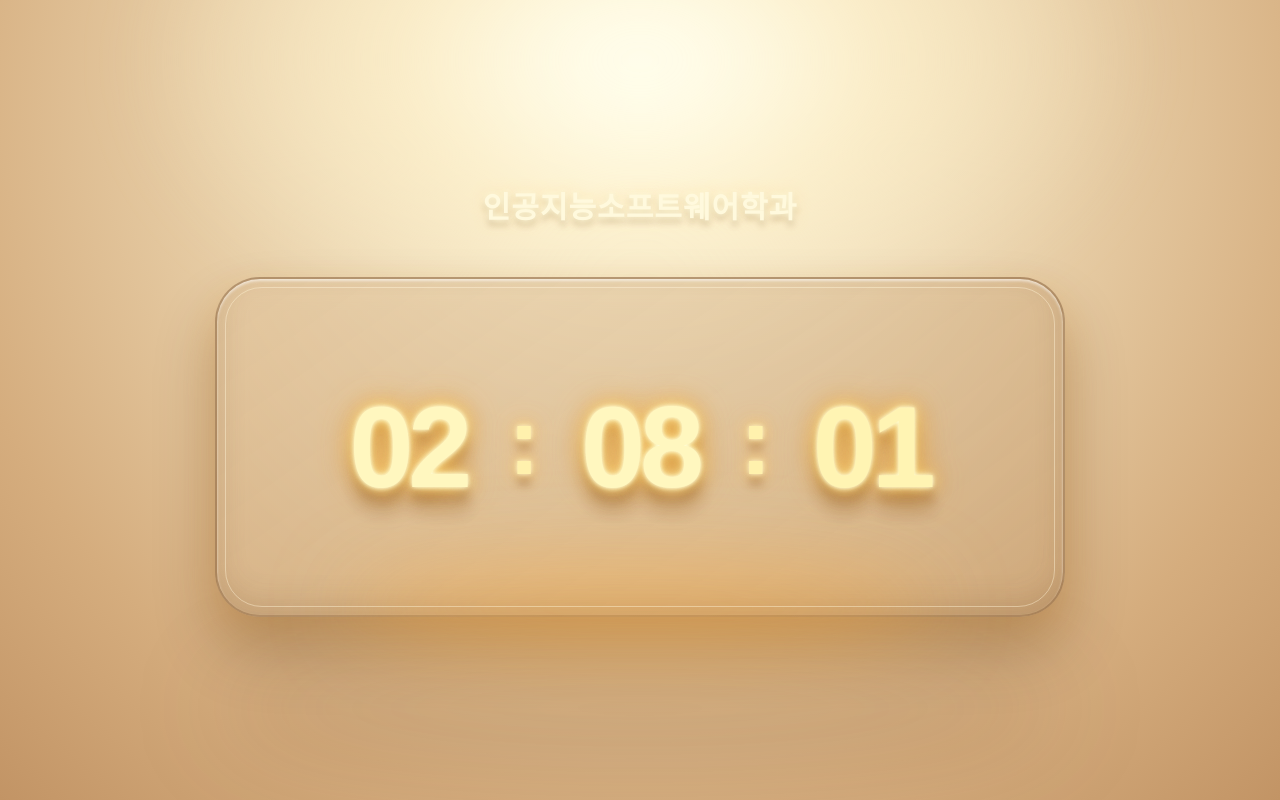
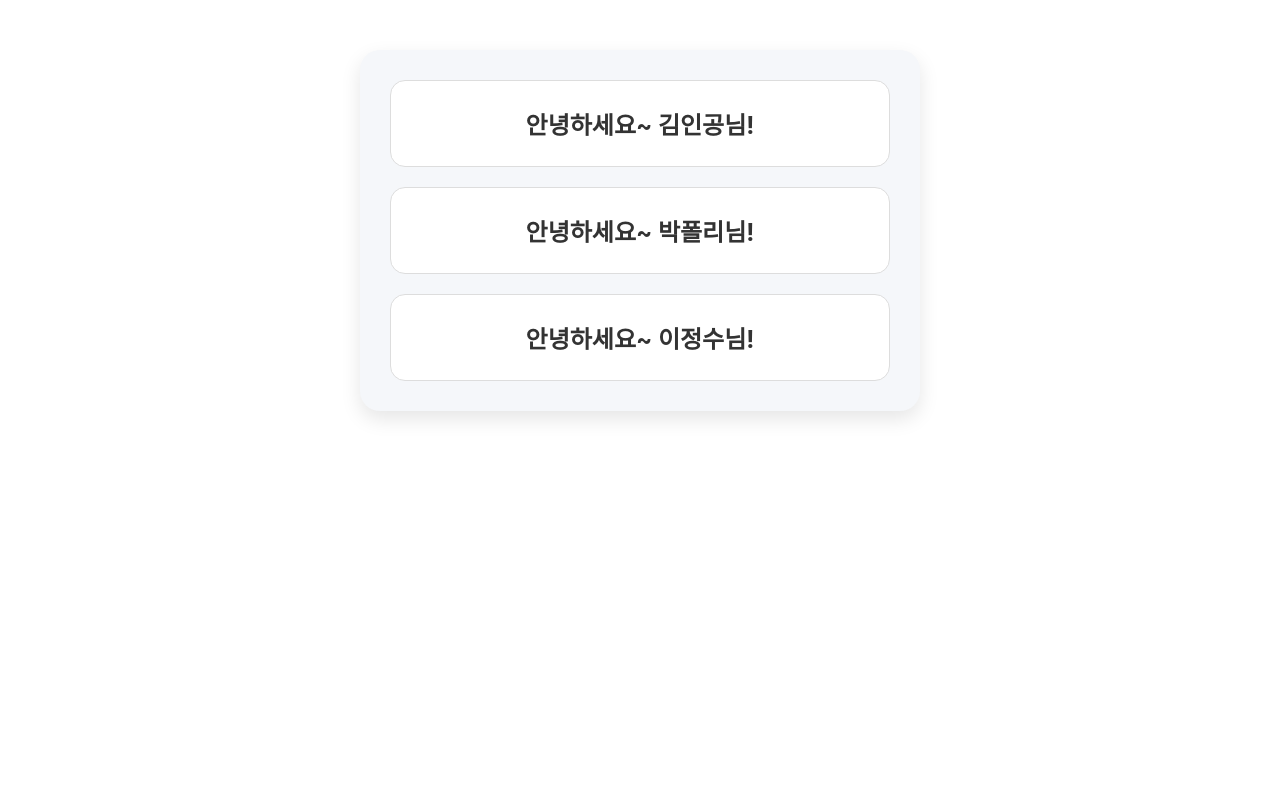
Before and after one commit to psy0635-ctrl/Web_Project2, a React (Create React App) app: page / in a window 1280 px wide. Built offline with nearby package versions, Linux system fonts and the light colour scheme.

Commit message:
React_0910

```diff
--- /dev/null
+++ b/src/04/ConfirmDialog.css
@@ -0,0 +1,9 @@
+div{
+    text-align: center;
+    padding: 20px;
+}
+
+.div-bg-ivory{
+    background-color: #fbf9ec;
+    border: 5px groove #bc3eca;
+}
--- /dev/null
+++ b/src/04/ConfirmDialogList.jsx
@@ -0,0 +1,12 @@
+import React from "react";
+
+function ConfirmDialogList() {
+    return (
+        <div>
+            <ConfirmDialog>내용</ConfirmDialog><br/><br/>
+            <
+        </div>
+    );
+}
+
+export default ConfirmDialogList;
--- /dev/null
+++ b/src/05/Welcome.jsx
@@ -0,0 +1,9 @@
+import React from "react";
+
+function Welcome(props) {
+    return(
+      <h1>안녕하세요~ {props.name}님!</h1>
+    );
+}
+
+export default Welcome;
--- /dev/null
+++ b/src/05/WelcomeList.css
@@ -0,0 +1,43 @@
+/* 전체 영역 */
+.welcome-list {
+    width: 500px;
+    margin: 50px auto;
+    padding: 30px;
+
+    display: flex;
+    flex-direction: column;
+    gap: 20px;
+
+    background-color: #f5f7fa;
+    border-radius: 20px;
+
+    box-shadow: 0 8px 20px rgba(0, 0, 0, 0.1);
+}
+
+
+/* Welcome 컴포넌트의 h1 */
+.welcome-list h1 {
+    margin: 0;
+    padding: 25px;
+
+    text-align: center;
+    font-size: 24px;
+    color: #333333;
+
+    background-color: white;
+
+    border: 1px solid #dddddd;
+    border-radius: 15px;
+
+    transition: 0.3s;
+}
+
+
+/* 마우스를 올렸을 때 */
+.welcome-list h1:hover {
+    transform: translateY(-5px);
+
+    box-shadow: 0 8px 15px rgba(0, 0, 0, 0.15);
+
+    background-color: #eef5ff;
+}
--- /dev/null
+++ b/src/05/WelcomeList.jsx
@@ -0,0 +1,15 @@
+import React from "react";
+import Welcome from "./Welcome";
+import "./WelcomeList.css";
+
+function WelcomeList() {
+    return (
+        <div className="welcome-list">
+            <Welcome name={"김인공"} />
+            <Welcome name={"박폴리"} />
+            <Welcome name={"이정수"} />
+        </div>
+    );
+}
+
+export default WelcomeList;
--- a/src/index.js
+++ b/src/index.js
@@ -8,13 +8,15 @@ import reportWebVitals from './reportWebVitals';
 // import './03/Book.css';
 // import Library from './03/enhanced_css/Library';
 
-import Clock from "./04/Clock";
+// import Clock from "./04/ConfirmDialog/Clock";
+// import ConfirmDialogList from "./04/ConfirmDialogList";
+import WelcomeList from "./05/WelcomeList";
 
 const root = ReactDOM.createRoot(document.getElementById('root'));
 setInterval(() => {
         root.render(
             <React.StrictMode>
-            <Clock/>
+            <WelcomeList/>
             </React.StrictMode>
 
         );
```
Also changed, not shown: src/04/Button.css (added, +18 -0 lines), src/04/Button.jsx (added, +12 -0 lines), src/04/ConfirmDialog.jsx (added).
